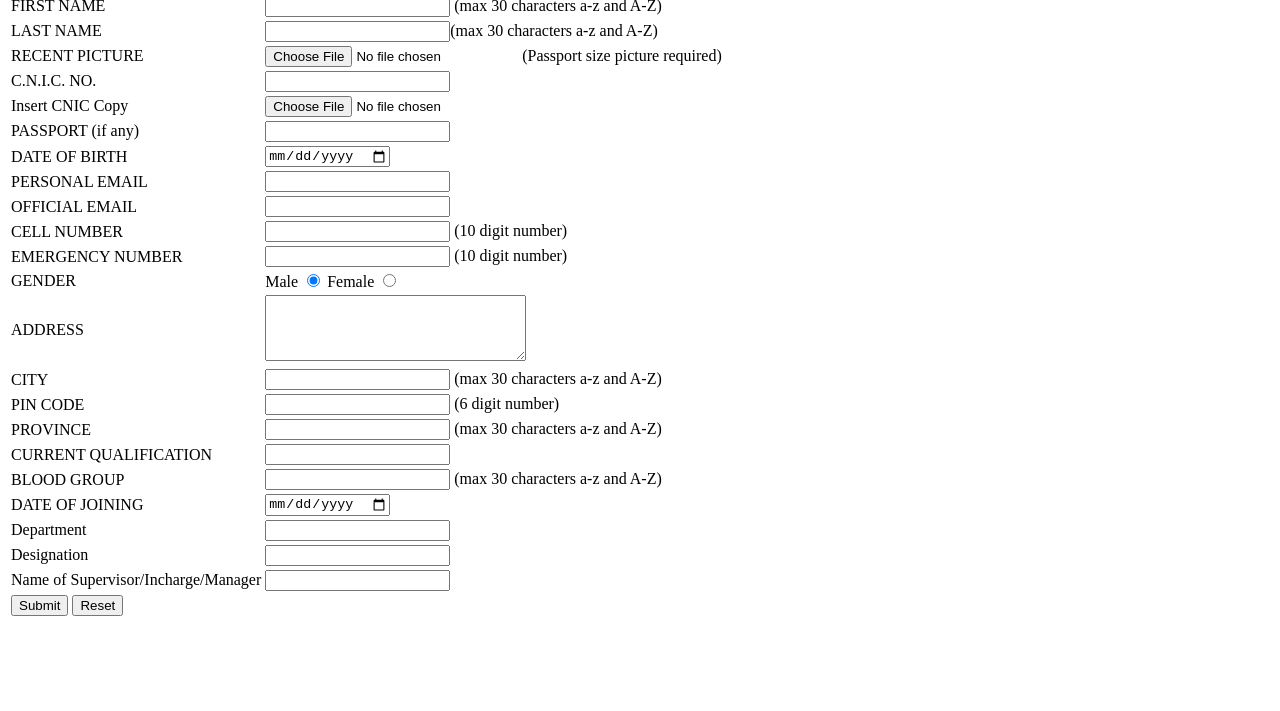
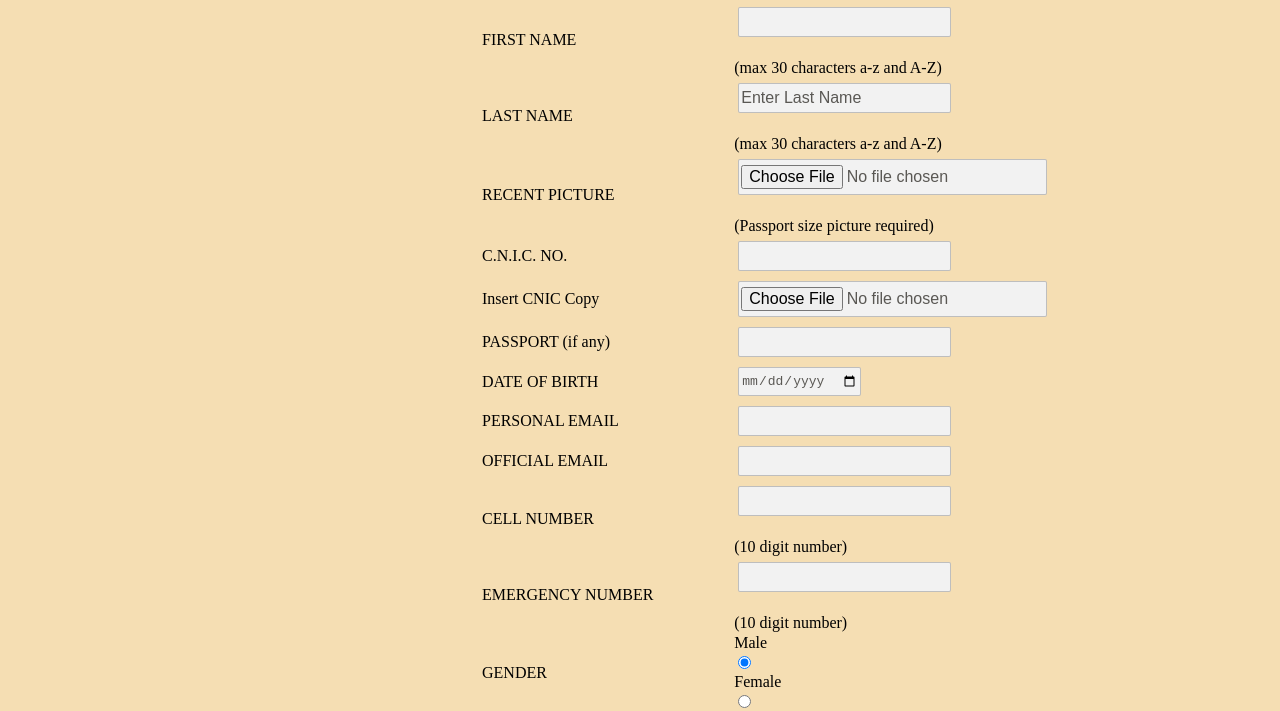
Before and after one commit to umairsadiq88/Employee-Reg-App, a plain HTML site: page index.html in a window 1280 px wide. Shown: the part 112-823 px from the top of the page. Before the commit the page ends 800 px from the top, so only its background shows below. Drawn offline with Linux system fonts and the light colour scheme.

Commit message:
update style.css

```diff
--- a/index.html
+++ b/index.html
@@ -22,7 +22,7 @@
             <tr>
               <td>FIRST NAME</td>
               <td>
-                <input type="text" name="First_Name" maxlength="30" /> (max 30
+                <input type="text" name="First_Name" maxlength="30"  /> <br /> (max 30
                 characters a-z and A-Z)
               </td>
             </tr>
@@ -30,7 +30,7 @@
             <tr>
               <td>LAST NAME</td>
               <td>
-                <input type="text" name="Last_Name" maxlength="30" />(max 30
+                <input type="text" name="Last_Name" maxlength="30" value="Enter Last Name" /> <br />(max 30
                 characters a-z and A-Z)
               </td>
             </tr>
@@ -39,6 +39,7 @@
               <td>
                 <label for="img"></label>
                 <input type="file" id="img" name="img" accept="image/*" />
+                <br />
                 (Passport size picture required)
               </td>
             </tr>
@@ -87,7 +88,7 @@
             <tr>
               <td>CELL NUMBER</td>
               <td>
-                <input type="tel" name="CELL No" maxlength="10" /> (10 digit
+                <input type="tel" name="CELL No" maxlength="10" /> <br /> (10 digit
                 number)
               </td>
             </tr>
@@ -95,7 +96,7 @@
             <tr>
               <td>EMERGENCY NUMBER</td>
               <td>
-                <input type="tel" name="EMERGENCY No" maxlength="10" /> (10
+                <input type="tel" name="EMERGENCY No" maxlength="10" /> <br /> (10
                 digit number)
               </td>
             </tr>
@@ -123,7 +124,7 @@
             <tr>
               <td>CITY</td>
               <td>
-                <input type="text" name="City" maxlength="30" />
+                <input type="text" name="City" maxlength="30" /> <br />
                 (max 30 characters a-z and A-Z)
               </td>
             </tr>
@@ -131,7 +132,7 @@
             <tr>
               <td>PIN CODE</td>
               <td>
-                <input type="text" name="Pin_Code" maxlength="6" />
+                <input type="text" name="Pin_Code" maxlength="6" /> <br />
                 (6 digit number)
               </td>
             </tr>
@@ -139,7 +140,7 @@
             <tr>
               <td>PROVINCE</td>
               <td>
-                <input type="text" name="Province" readonly="readonly" /> (max
+                <input type="text" name="Province" readonly="readonly" /> <br /> (max
                 30 characters a-z and A-Z)
               </td>
             </tr>
@@ -158,7 +159,7 @@
             <tr>
               <td>BLOOD GROUP</td>
               <td>
-                <input type="text" name="Blood Group" /> (max 30 characters a-z
+                <input type="text" name="Blood Group" /> <br /> (max 30 characters a-z
                 and A-Z)
               </td>
             </tr>
@@ -189,7 +190,7 @@
             </tr>
 
             <tr>
-              <td>
+              <td class="sub">
                 <button>Submit</button>
                 <button>Reset</button>
               </td>
--- a/style.css
+++ b/style.css
@@ -0,0 +1,72 @@
+* {
+    margin: 0px;
+    padding: 0px;
+    text-decoration: none;
+}
+
+body {
+    padding-left: 480px;
+    padding-top: 30px;
+    background-color: wheat;
+
+}
+h1 {
+    font-weight: bold;
+    font-size: 37px;
+}
+input {
+    font-size: 100%;
+    color: #5a5854;
+    background-color: #f2f2f2;
+    border: 1px solid #bdbdbdfa;
+    border-radius: 2px;
+    padding: 5px 2px 5px 2px;
+    background-repeat: no-repeat;
+    background-position: 8px 9px;
+    display: block;
+    margin-bottom: 5px;
+    margin: 4px;
+}
+input:focus {
+    background-color: beige;
+    border: 2px solid darkseagreen;
+    padding: 10px 5px 10px 5px;
+}
+td.sub{
+    text-align: right;
+    padding-top: 20px;
+}
+button {
+    color: brown;
+    text-shadow: 0px 1px 1px #ffffff;
+    border-bottom: 2px solid #5a5854;
+    background-color: #b9e4e3;
+    background: -webkit-gradient(linear, left top,
+		 left bottom, from(#beeae9), to(#a8cfce));
+    background:
+		 -moz-linear-gradient(top, #beeae9, #a8cfce);
+    background:
+		 -o-linear-gradient(top, #beeae9, #a8cfce);
+    background:
+         -ms-linear-gradient(top, #beeae9, #a8cfce);
+    padding: 10px 8px 10px 8px;
+
+}
+button:hover {
+    color: #333333;
+    border: 1px solid #a4a4a4;
+    border-top: 2px solid #b2b2b2;
+    background-color: #a0dbc4;
+    background: -webkit-gradient(linear, left top,
+		 left bottom, from(#a8cfce), to(#beeae9));
+    background:
+		 -moz-linear-gradient(top, #a8cfce, #beeae9);
+    background:
+		 -o-linear-gradient(top, #a8cfce, #beeae9);
+    background:
+		 -ms-linear-gradient(top, #a8cfce, #beeae9);
+}
+tr td {
+    text-decoration: none;
+    font-weight: normal;
+}
```
